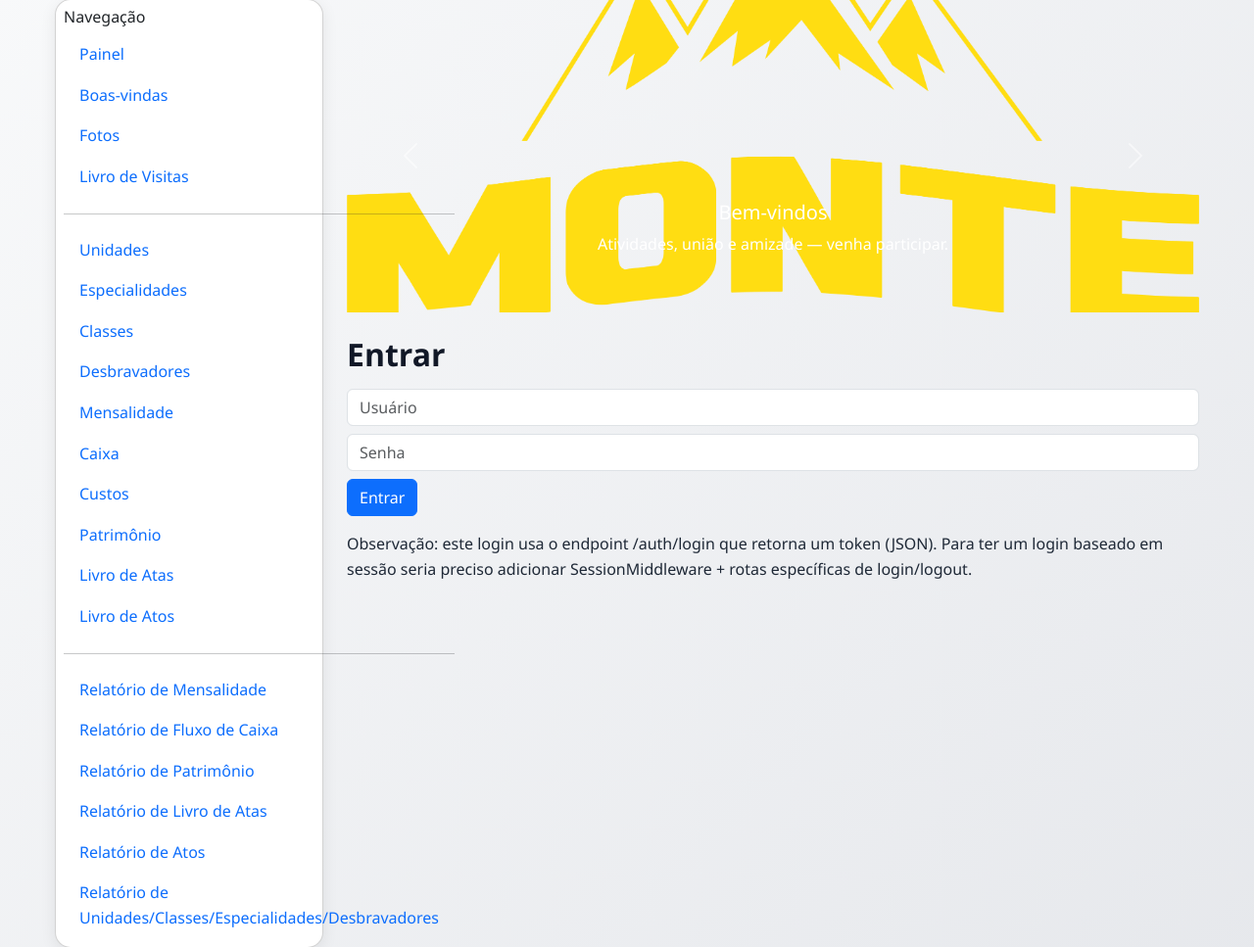
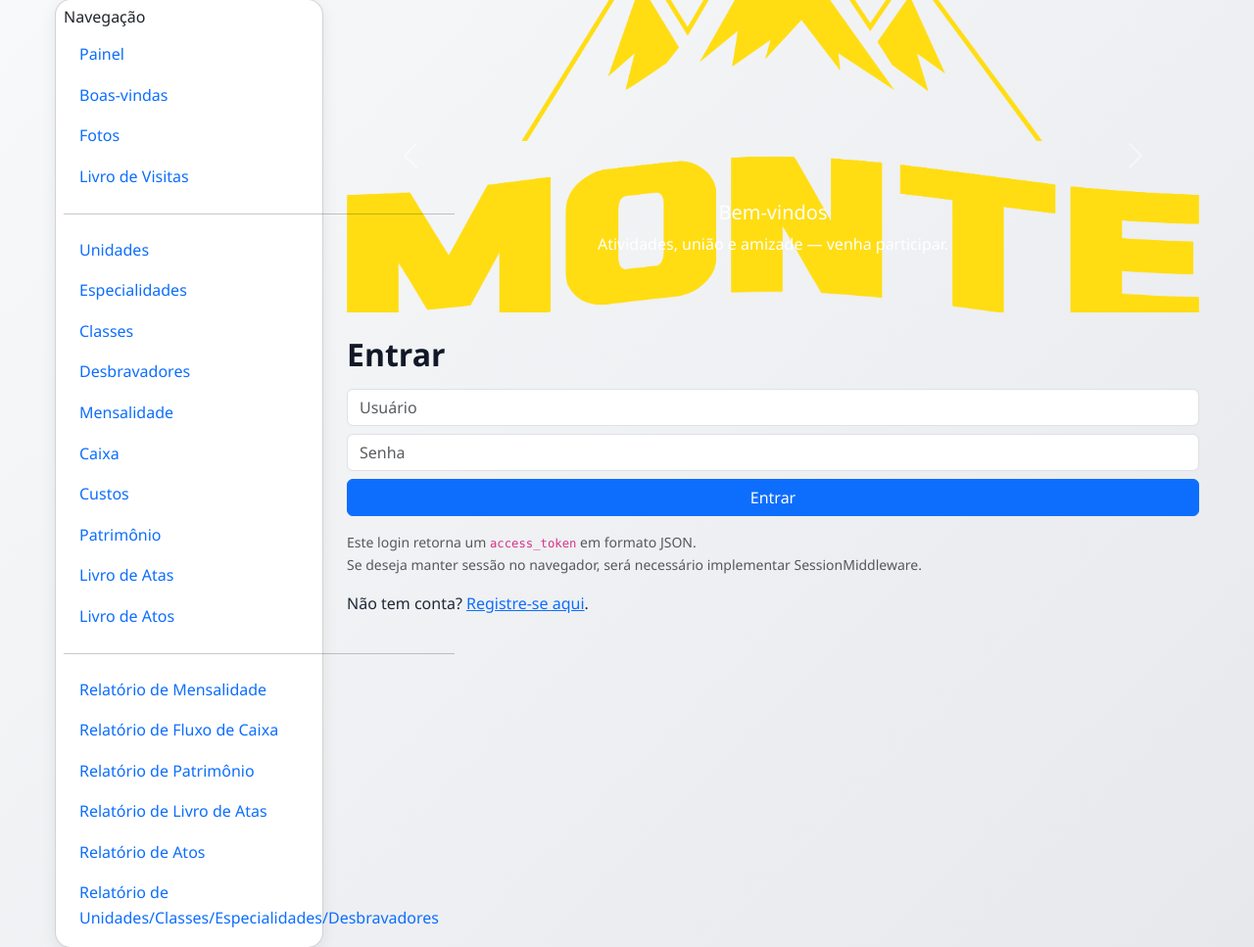
Before and after one commit to matheusnunesdacruz/desbravadores_app_demo, a FastAPI app: template app/templates/login.html in a window 1280 px wide. Shown: the part 157-1124 px from the top of the page at 98% size. Run offline with FastAPI, Linux system fonts and the light colour scheme; the template is opened without the code that fills it, so the values that code supplies are empty; some libraries are stand-ins or nearby versions.

Commit message:
Update login.html

```diff
--- a/app/templates/login.html
+++ b/app/templates/login.html
@@ -1,5 +1,6 @@
 {% extends "base.html" %}
 {% block title %}Entrar{% endblock %}
+
 {% block content %}
   <h2>Entrar</h2>
   <form action="/auth/login" method="post">
@@ -9,8 +10,15 @@
     <div class="mb-2">
       <input class="form-control" type="password" name="password" placeholder="Senha" required>
     </div>
-    <button class="btn btn-primary" type="submit">Entrar</button>
+    <button class="btn btn-primary w-100" type="submit">Entrar</button>
   </form>
 
-  <p class="mt-3">Observação: este login usa o endpoint /auth/login que retorna um token (JSON). Para ter um login baseado em sessão seria preciso adicionar SessionMiddleware + rotas específicas de login/logout.</p>
+  <p class="mt-3 text-muted small">
+    Este login retorna um <code>access_token</code> em formato JSON.<br>
+    Se deseja manter sessão no navegador, será necessário implementar SessionMiddleware.
+  </p>
+
+  <p class="mt-2">
+    Não tem conta? <a href="/register">Registre-se aqui</a>.
+  </p>
 {% endblock %}
```
